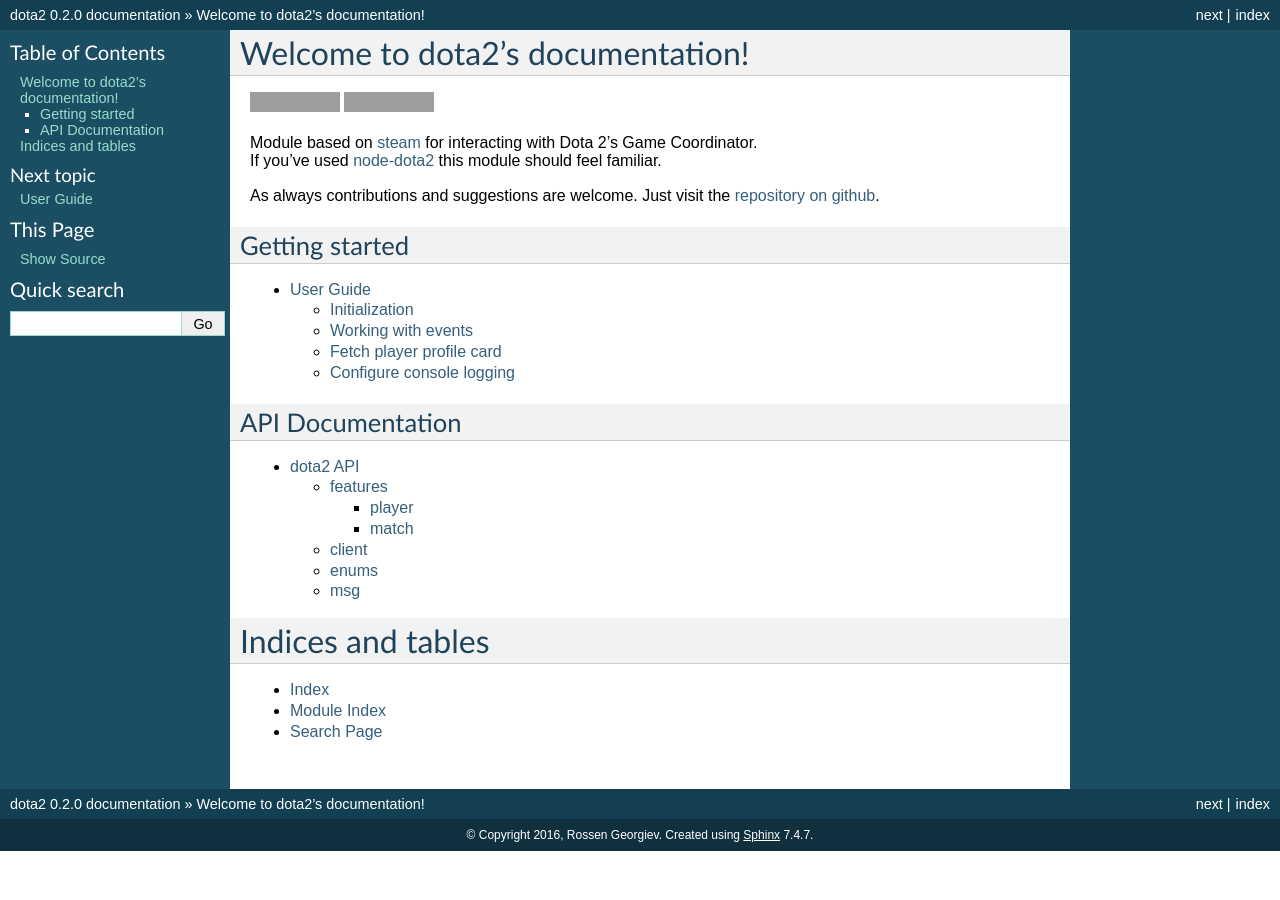
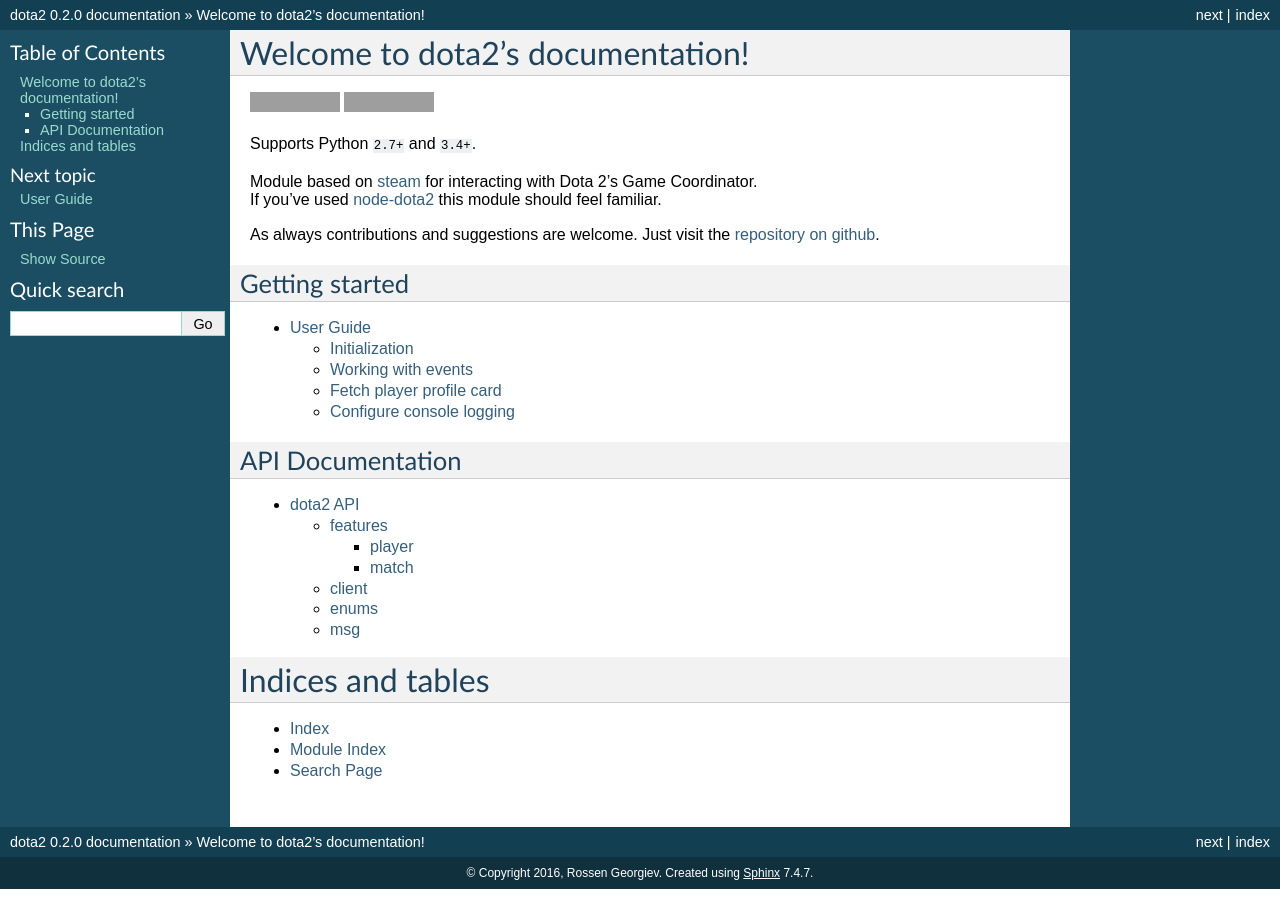
Before and after one commit to ValvePython/dota2, a Sphinx documentation site: the page built from docs/index.rst, in a window 1280 px wide. Built offline with Sphinx 7.4.7, drawn with Linux system fonts in a browser that asks for light colours; pages that are not in the unit, such as notebooks, are missing from menus; grey boxes are pictures that could not be loaded.

Commit message:
update readme/docs for py3

```diff
--- a/README.rst
+++ b/README.rst
@@ -1,4 +1,6 @@
 |pypi| |license|
+
+Supports Python ``2.7+`` and ``3.4+``.
 
 Module based on `steam <https://github.com/ValvePython/steam/>`_
 for interacting with Dota2's Game Coordinator. If you've used
@@ -8,8 +10,7 @@
 
 **Documentation**: http://valvepython.github.io/dota2/
 
-| Note that this module should be considered an alpha.
-| Contributions and suggestion are always welcome.
+Contributions and suggestion are always welcome.
 
 
 Installation
--- a/docs/index.rst
+++ b/docs/index.rst
@@ -2,6 +2,8 @@
 =================================
 
 |pypi| |license|
+
+Supports Python ``2.7+`` and ``3.4+``.
 
 | Module based on `steam <https://github.com/ValvePython/steam/>`_ for interacting with Dota 2's Game Coordinator.
 | If you've used `node-dota2 <https://github.com/RJacksonm1/node-dota2>`_ this module should feel familiar.
--- a/setup.py
+++ b/setup.py
@@ -37,6 +37,9 @@
         'Topic :: Software Development :: Libraries :: Python Modules',
         'Natural Language :: English',
         'Operating System :: OS Independent',
+        'Programming Language :: Python :: 2.7',
+        'Programming Language :: Python :: 3.4',
+        'Programming Language :: Python :: 3.5',
     ],
     keywords='valve steam steamid api webapi',
     packages=['dota2'] + ['dota2.'+x for x in find_packages(where='dota2')],
```
